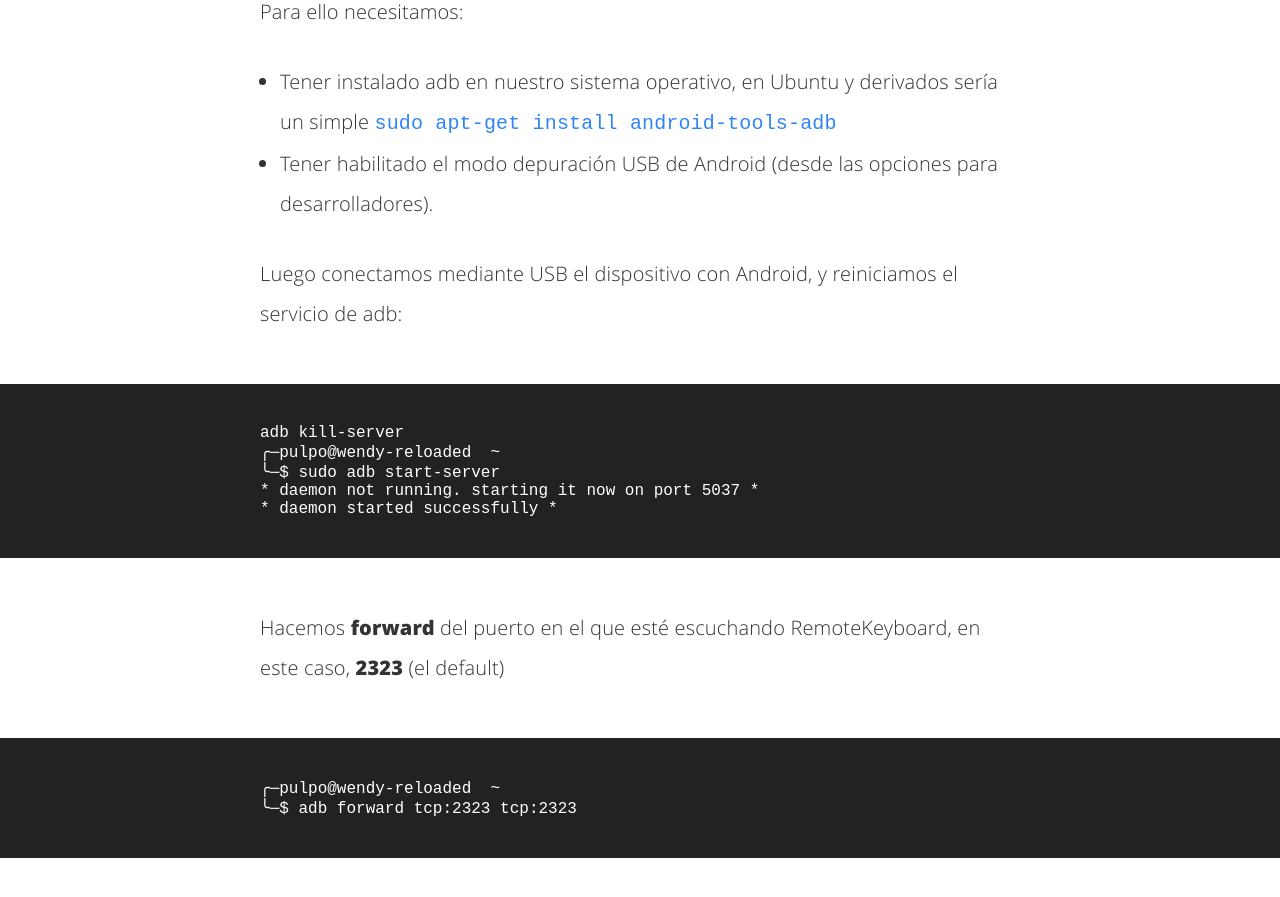
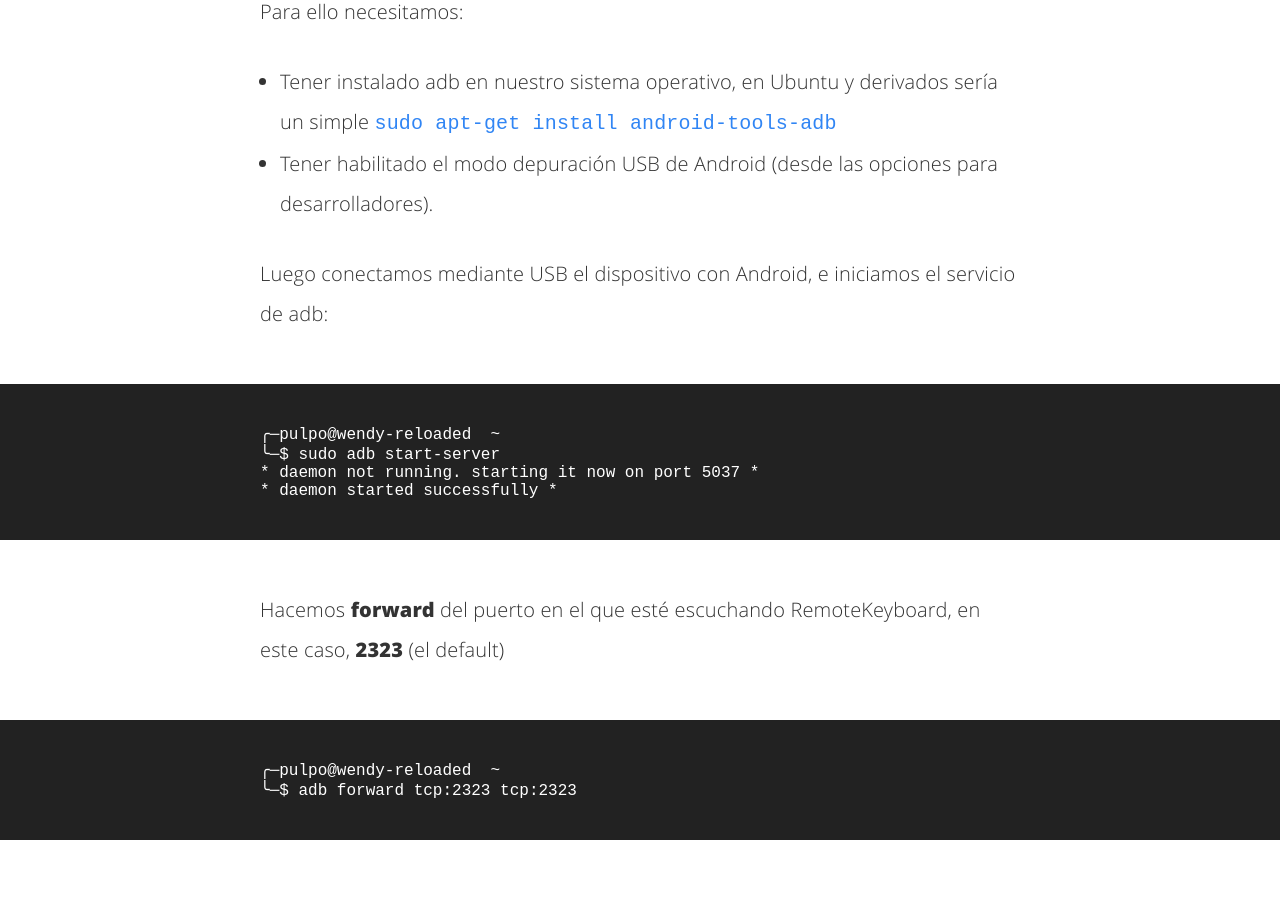
Before and after one commit to pulpo/pulpo.github.io, a Jekyll site: the page built from _posts/2015-10-09-como-conectar-remote-keyboard-via-usb.md, in a window 1280 px wide and 900 px high, scrolled down 2786 px. Shown: the top 897 px of the window. Built offline with Jekyll 4.4.1, drawn with Linux system fonts in a browser that asks for light colours; comment, search, counter and statistics services are not loaded.

Commit message:
Se acomodan errores

````diff
--- a/_posts/2015-10-09-como-conectar-remote-keyboard-via-usb.md
+++ b/_posts/2015-10-09-como-conectar-remote-keyboard-via-usb.md
@@ -32,9 +32,8 @@ Para ello necesitamos:
 - Tener instalado adb en nuestro sistema operativo, en Ubuntu y derivados sería un simple ```sudo apt-get install android-tools-adb```
 - Tener habilitado el modo depuración USB de Android (desde las opciones para desarrolladores).
 
-Luego conectamos mediante USB el dispositivo con Android, y reiniciamos el servicio de adb:
+Luego conectamos mediante USB el dispositivo con Android, e iniciamos el servicio de adb:
 
-    adb kill-server
     ╭─pulpo@wendy-reloaded  ~
     ╰─$ sudo adb start-server
     * daemon not running. starting it now on port 5037 *
````
